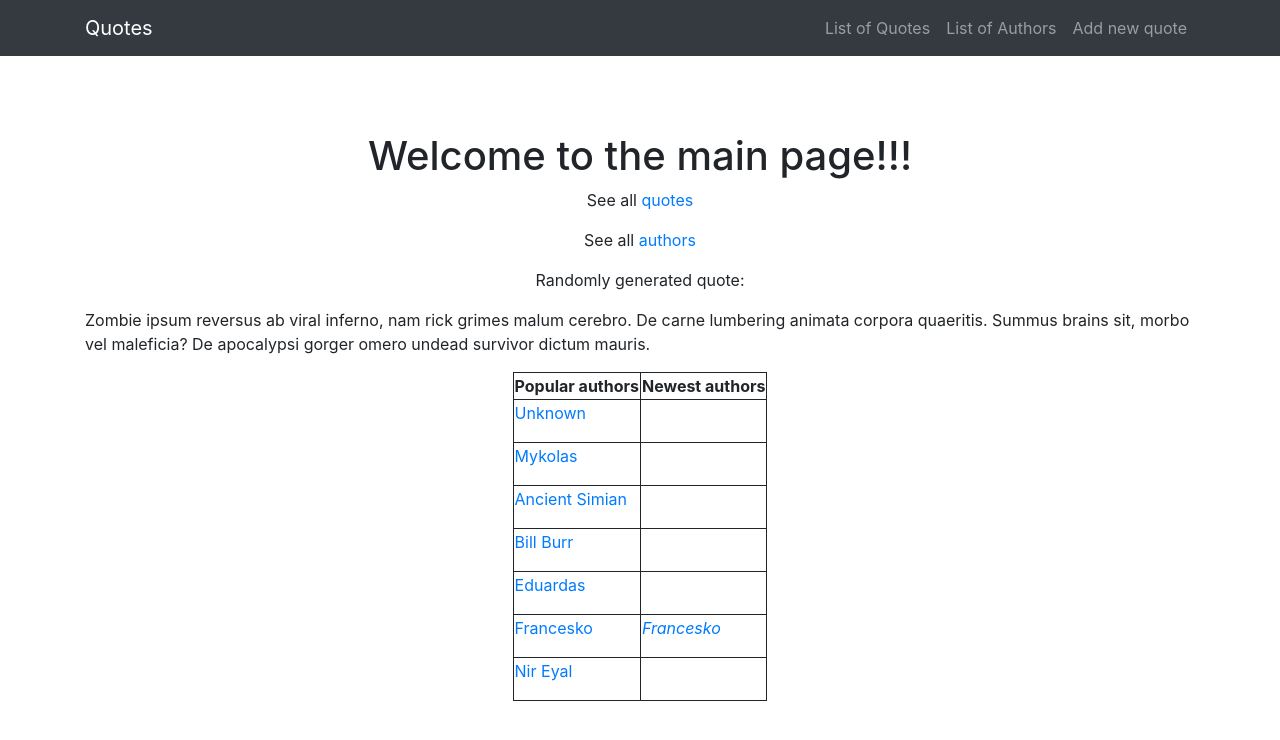
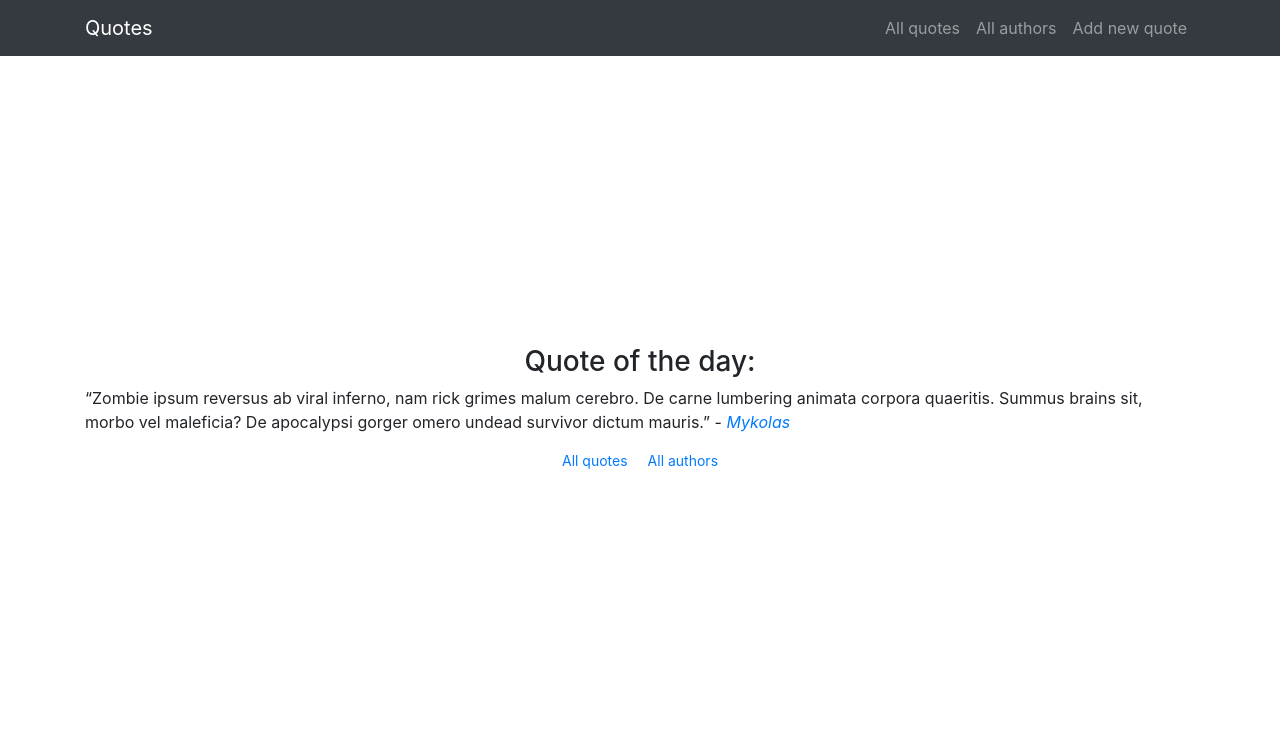
Before and after one commit to azegas/citatos_flask, a Flask app: page / in a window 1280 px wide. Shown: the top 740 px of the page. Run offline with Flask 3, Linux system fonts and the light colour scheme; some libraries are stand-ins or nearby versions.

Commit message:
cleaning up index

```diff
--- a/web_site/static/css/main.css
+++ b/web_site/static/css/main.css
@@ -11,3 +11,11 @@ th,
 td {
   border: 1px solid;
 }
+
+.d-flex {
+  gap: 20px;
+}
+
+.tiny {
+  font-size: 14px;
+}
--- a/web_site/templates/base.html
+++ b/web_site/templates/base.html
@@ -8,7 +8,7 @@
     <meta name="description" content="">
     <meta name="author" content="">
 
-    <title>Quotes site </title>
+    <title>Quotes site</title>
 
     <!-- Bootstrap core CSS -->
     <link rel="stylesheet" href="https://stackpath.bootstrapcdn.com/bootstrap/4.3.1/css/bootstrap.min.css"
@@ -32,10 +32,10 @@
             <div class="collapse navbar-collapse" id="navbarResponsive">
                 <ul class="navbar-nav ml-auto">
                     <li class="nav-item">
-                        <a class="nav-link" href="{{ url_for('route_all_quotes') }}">List of Quotes</a>
+                        <a class="nav-link" href="{{ url_for('route_all_quotes') }}">All quotes</a>
                     </li>
                     <li class="nav-item">
-                        <a class="nav-link" href="{{ url_for('route_all_authors') }}">List of Authors</a>
+                        <a class="nav-link" href="{{ url_for('route_all_authors') }}">All authors</a>
                     </li>
                     <li class="nav-item">
                         <a class="nav-link" href="{{ url_for('route_add_quote')}}">Add new quote</a>
--- a/web_site/templates/index.html
+++ b/web_site/templates/index.html
@@ -1,34 +1,15 @@
 {% extends "base.html" %}
 {% block content %}
     <div class="welcome">
+        <h3>Quote of the day:</h3>
+        <p>“{{random_post.tekstas}}”
 
-        <h1>Welcome to the main page!!!</h1>
+            - <i><a href="{{ url_for('route_single_author', single_author=random_post.autorius ) }}">{{random_post.autorius}}</a></i>
 
-        <p>See all <a href={{ url_for('route_all_quotes') }}>quotes</a></p>
-        <p>See all <a href={{ url_for('route_all_authors') }}>authors</a></p>
-
-        <p>Randomly generated quote:</p>
-        <!-- Note that you should remove the for loop, as the random_post variable contains a single post, not a list of posts. Chatgpt -->
-        <!-- reloads only when detecting a change? -->
-        <p>{{random_post.tekstas}}</p>
-
-        <table>
-            <tr>
-                <th>Popular authors</th>
-                <th>Newest authors</th>
-            </tr>
-            {% for author in filter_only_authors %}
-                <tr>
-                    <td>
-                        <p><a href="{{ url_for('route_single_author', single_author=author ) }}">{{author}}</a></p>
-                    </td>
-                    <td>
-                        {% if author == "Francesko" %}
-                            <p><i><a href="{{ url_for('route_single_author', single_author=author)}}">{{author}}</a></i></p>
-                        {% endif %}
-                    </td>
-                </tr>
-            {% endfor %}
-        </table>
+        </i></p>
+        <div class="d-flex tiny">
+            <p><a href={{ url_for('route_all_quotes') }}>All quotes</a></p>
+            <p><a href={{ url_for('route_all_authors') }}>All authors</a></p>
+        </div>
     </div>
 {% endblock %}
```
